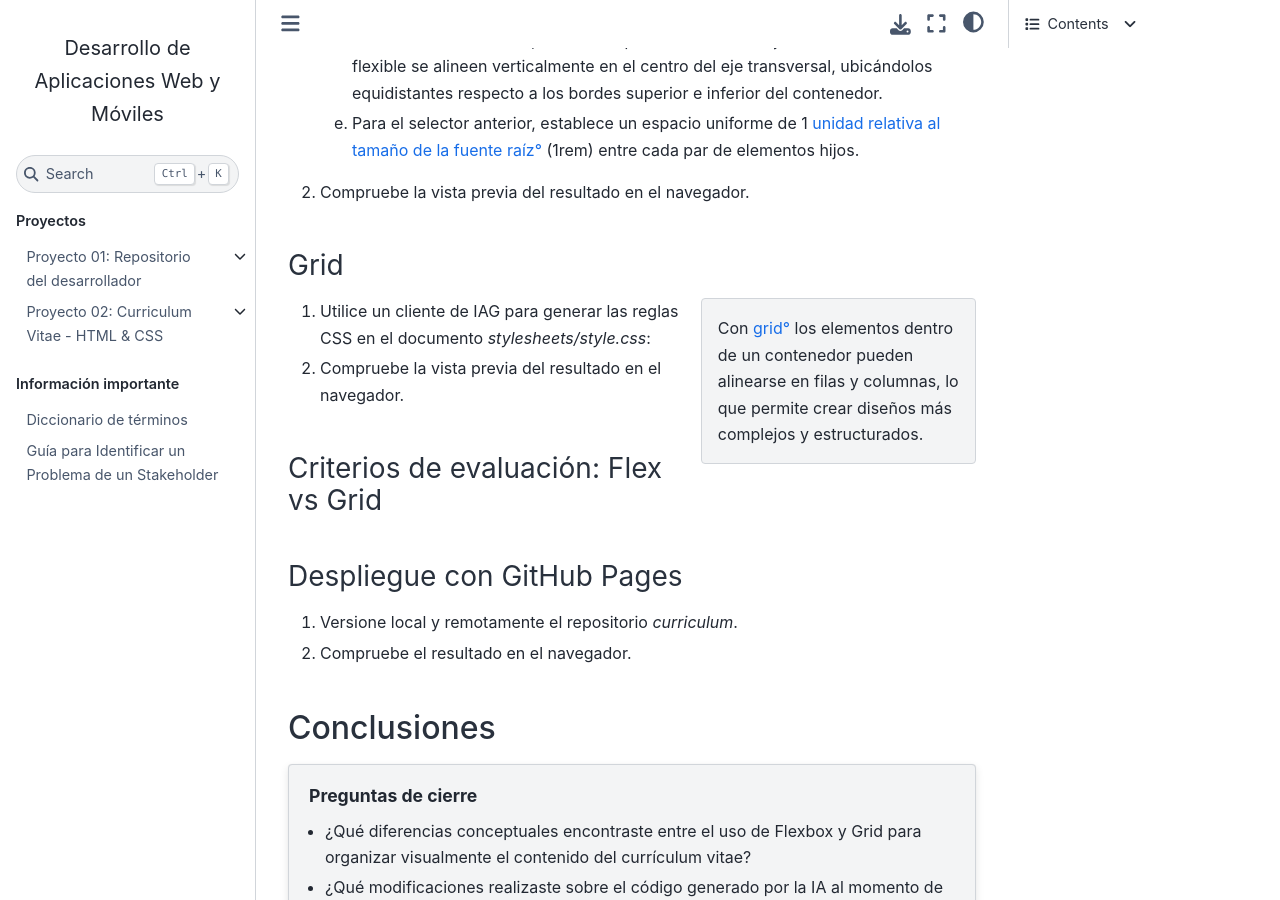
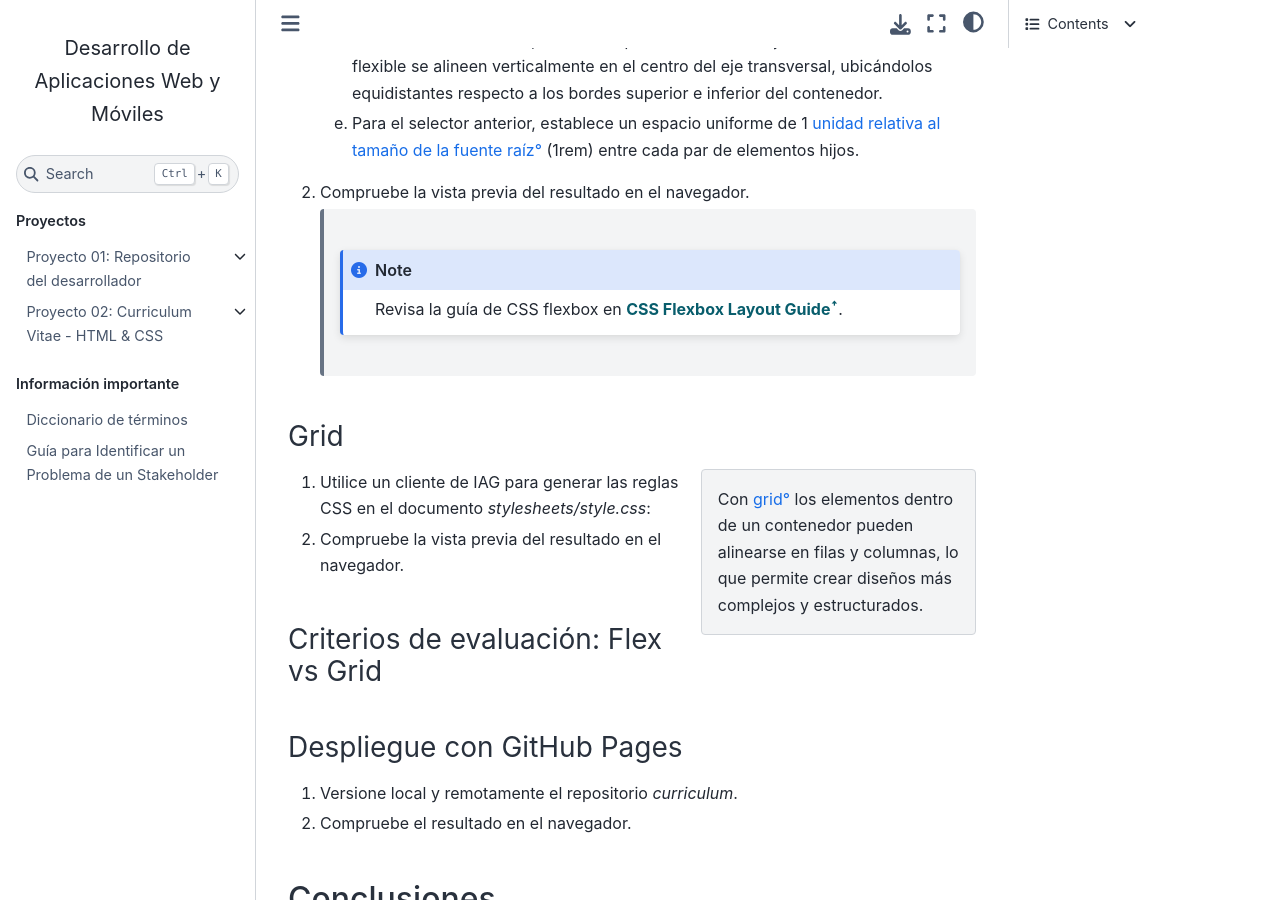
Before and after one commit to DAWMFIEC/DAWM-AI, a Sphinx documentation site: the page built from docs/source/guias/_temp/guia05.rst, in a window 1280 px wide and 900 px high, scrolled down 995 px. Built offline with Sphinx 7.4.7 and the Sphinx Book theme 1.1.4, drawn with Linux system fonts in a browser that asks for light colours; pages that are not in the unit, such as notebooks, are missing from menus; comment, search, counter and statistics services are not loaded.

Commit message:
nota after 2

```diff
--- a/docs/source/guias/_temp/guia05.rst
+++ b/docs/source/guias/_temp/guia05.rst
@@ -61,11 +61,11 @@ Flex
             gap: 1rem;
         }
 
+2. Compruebe la vista previa del resultado en el navegador.
+
     .. note::
 
-        Revisa la guía de CSS flexbox en `CSS Flexbox Layout Guide <https://css-tricks.com/snippets/css/a-guide-to-flexbox/>`_.
-
-2. Compruebe la vista previa del resultado en el navegador.
+       Revisa la guía de CSS flexbox en `CSS Flexbox Layout Guide <https://css-tricks.com/snippets/css/a-guide-to-flexbox/>`_.
 
 Grid
 ----
```
